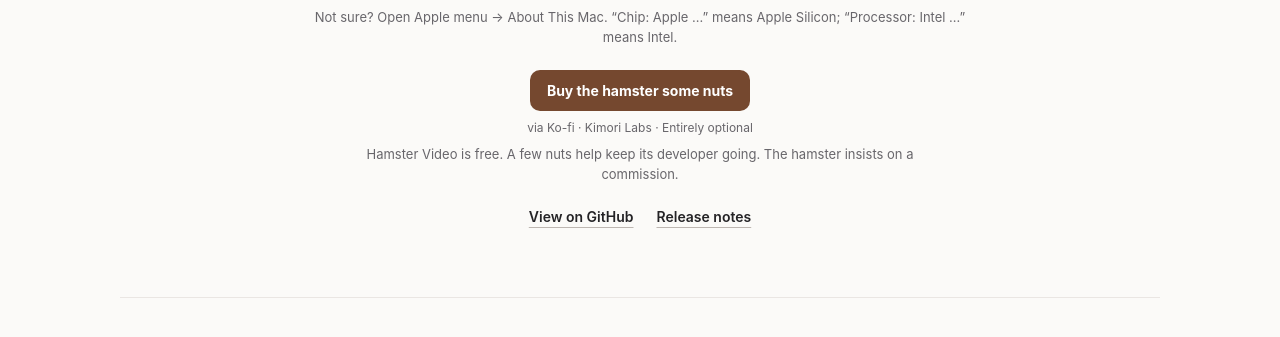
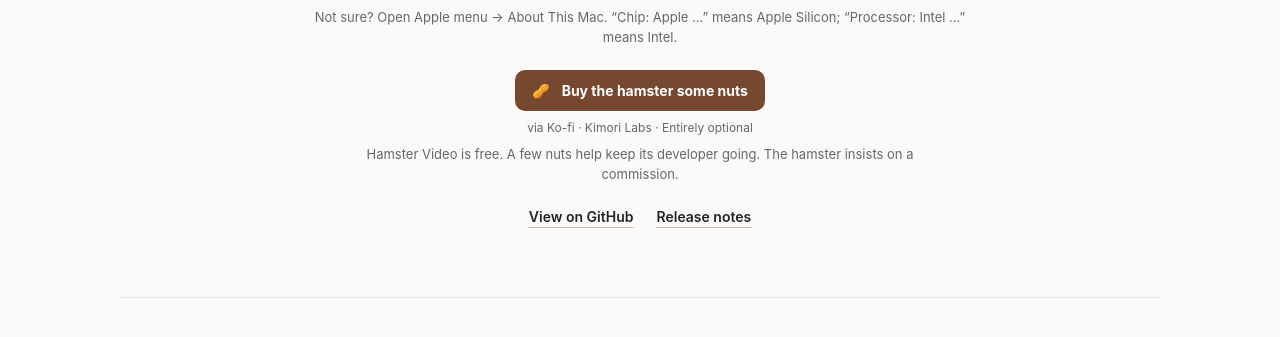
Before and after one commit to SpookSpectrum/hamster-video, a plain HTML site: page index.html in a window 1280 px wide. Shown: the part 751-1088 px from the top of the page. Drawn offline with Linux system fonts and the light colour scheme.

Commit message:
Add peanut icon to the Ko-fi support button

```diff
--- a/index.html
+++ b/index.html
@@ -187,7 +187,7 @@
         <p class="requirements">macOS 15 or later</p>
         <p class="chip-help">Not sure? Open Apple menu → About This Mac. “Chip: Apple …” means Apple Silicon; “Processor: Intel …” means Intel.</p>
         <div class="support" id="support" aria-label="Optional support">
-          <a class="button" href="https://ko-fi.com/kimorilabs">Buy the hamster some nuts</a>
+          <a class="button" href="https://ko-fi.com/kimorilabs"><span aria-hidden="true">🥜</span> Buy the hamster some nuts</a>
           <p class="support-note">via Ko-fi · Kimori Labs · Entirely optional</p>
           <p class="support-copy">Hamster Video is free. A few nuts help keep its developer going. The hamster insists on a commission.</p>
         </div>
```
